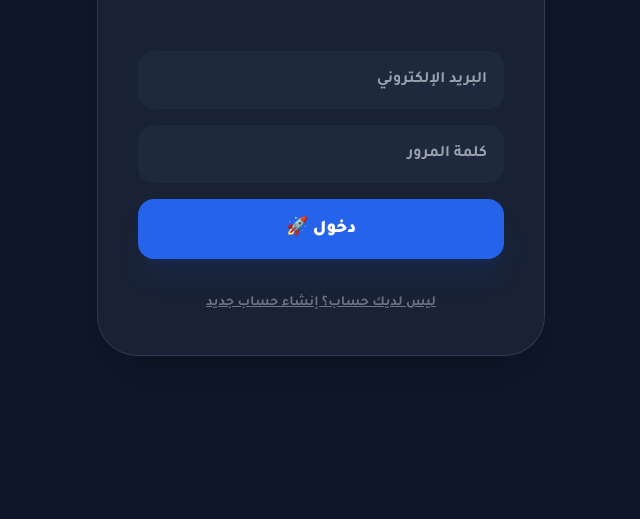
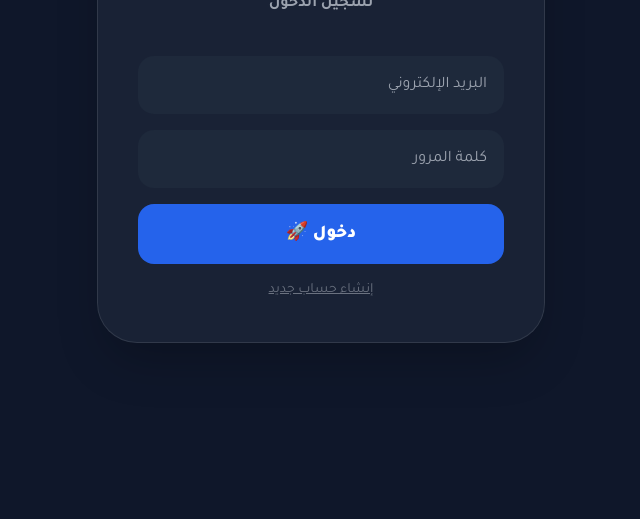
Before and after one commit to hlloa5145-cpu/Rulexs, a plain HTML site: page index.html in a window 1280 px wide. Shown: the part 281-800 px from the top of the page, without its empty margins (319-959 px from the left). Drawn offline with nearby package versions, Linux system fonts and the light colour scheme.

Commit message:
Update index.html

```diff
--- a/index.html
+++ b/index.html
@@ -13,105 +13,47 @@
     </style>
 </head>
 <body class="min-h-screen flex items-center justify-center p-6">
-
-    <div class="w-full max-w-md glass p-10 rounded-[2.5rem] shadow-2xl">
-        <div class="text-center mb-10">
-            <h1 class="text-5xl font-black text-blue-500 italic tracking-tighter">ROLEX</h1>
-            <p id="formTitle" class="text-gray-400 font-bold mt-2 text-xs uppercase tracking-[0.2em]">تسجيل الدخول</p>
+    <div id="app" class="w-full max-w-md glass p-10 rounded-[2.5rem] shadow-2xl">
         </div>
 
-        <div class="space-y-4">
-            <div id="userField" class="hidden transition-all">
-                <input type="text" id="username" placeholder="اسم المستخدم"
-                       class="w-full p-4 rounded-2xl bg-slate-800 border border-transparent focus:bg-slate-700 focus:border-blue-500 outline-none transition-all font-bold">
-            </div>
-            <input type="email" id="email" placeholder="البريد الإلكتروني"
-                   class="w-full p-4 rounded-2xl bg-slate-800 border border-transparent focus:bg-slate-700 focus:border-blue-500 outline-none transition-all font-bold">
-            <input type="password" id="password" placeholder="كلمة المرور"
-                   class="w-full p-4 rounded-2xl bg-slate-800 border border-transparent focus:bg-slate-700 focus:border-blue-500 outline-none transition-all font-bold">
-
-            <button onclick="handleSubmit()" id="mainBtn"
-                    class="w-full bg-blue-600 text-white p-4 rounded-2xl font-black text-lg shadow-xl shadow-blue-900/20 hover:bg-blue-500 active:scale-95 transition-all">
-                دخول 🚀
-            </button>
-        </div>
-
-        <div class="text-center mt-8">
-            <button onclick="toggleMode()" id="toggleBtn" class="text-sm text-gray-500 font-bold hover:text-blue-400 transition-colors underline">
-                ليس لديك حساب؟ إنشاء حساب جديد
-            </button>
-        </div>
-    </div>
-
     <script>
-        // الربط المباشر والنهائي (تم تعديله لك)
         const SUPABASE_URL = "https://rsmrgiyecaoicrqxgize.supabase.co";
         const SUPABASE_KEY = "EyJhbGciOiJIUzI1NiIsInR5cCI6IkpXVCJ9.eyJpc3MiOiJzdXBhYmFzZSIsInJlZiI6InJzbXJnaXllY2FvaWNycXhnaXplIiwicm9sZSI6ImFub24iLCJpYXQiOjE3NzQ4OTEzODgsImV4cCI6MjA5MDQ2NzM4OH0.9YafUeTgpnqWNsjokIwzHmM-nEkDH81271t2rdk_2UQ";
-
         const _supabase = supabase.createClient(SUPABASE_URL, SUPABASE_KEY);
 
-        let isLoginMode = true;
+        const app = document.getElementById('app');
 
-        function toggleMode() {
-            isLoginMode = !isLoginMode;
-            document.getElementById('userField').classList.toggle('hidden');
-            document.getElementById('formTitle').innerText = isLoginMode ? "تسجيل الدخول" : "إنشاء حساب جديد";
-            document.getElementById('mainBtn').innerText = isLoginMode ? "دخول 🚀" : "بدء الرحلة ✨";
-            document.getElementById('toggleBtn').innerText = isLoginMode ? "ليس لديك حساب؟ إنشاء حساب جديد" : "لديك حساب بالفعل؟ تسجيل الدخول";
+        // دالة عرض صفحة الدخول
+        function showLogin() {
+            app.innerHTML = `
+                <div class="text-center mb-10">
+                    <h1 class="text-5xl font-black text-blue-500 italic uppercase">Rolex</h1>
+                    <p class="text-gray-400 mt-2 font-bold">تسجيل الدخول</p>
+                </div>
+                <div class="space-y-4">
+                    <input type="email" id="email" placeholder="البريد الإلكتروني" class="w-full p-4 rounded-2xl bg-slate-800 outline-none focus:border-blue-500 border border-transparent transition-all">
+                    <input type="password" id="pass" placeholder="كلمة المرور" class="w-full p-4 rounded-2xl bg-slate-800 outline-none focus:border-blue-500 border border-transparent transition-all">
+                    <button onclick="login()" id="btn" class="w-full bg-blue-600 p-4 rounded-2xl font-black text-lg">دخول 🚀</button>
+                    <button onclick="showRegister()" class="w-full text-sm text-gray-500 underline mt-4">إنشاء حساب جديد</button>
+                </div>
+            `;
         }
 
-        async function handleSubmit() {
-            const email = document.getElementById('email').value.trim();
-            const pass = document.getElementById('password').value.trim();
-            const user = document.getElementById('username').value.trim();
-            const btn = document.getElementById('mainBtn');
-
-            if (!email || !pass || (!isLoginMode && !user)) {
-                alert("يرجى إكمال كافة البيانات!");
-                return;
-            }
-
-            btn.disabled = true;
-            btn.innerText = "جاري الاتصال...";
-
-            try {
-                if (isLoginMode) {
-                    const { data, error } = await _supabase
-                        .from('user_profiles')
-                        .select('*')
-                        .eq('email', email)
-                        .eq('password', pass)
-                        .single();
-
-                    if (data) {
-                        localStorage.setItem('user_session', JSON.stringify(data));
-                        window.location.href = 'home-wallet.html';
-                    } else {
-                        alert("الإيميل أو الباسورد خطأ، تأكد منهم!");
-                        resetBtn();
-                    }
-                } else {
-                    const { error } = await _supabase
-                        .from('user_profiles')
-                        .insert([{ email, password: pass, username: user, balance: 0 }]);
-
-                    if (error) throw error;
-                    alert("مبروك! تم إنشاء حسابك بنجاح، سجل دخولك الآن.");
-                    toggleMode();
-                    resetBtn();
-                }
-            } catch (err) {
-                console.error(err);
-                alert("حدث خطأ في الاتصال، تأكد من تحديث الصفحة.");
-                resetBtn();
+        // دالة الدخول
+        async function login() {
+            const email = document.getElementById('email').value;
+            const pass = document.getElementById('pass').value;
+            const { data, error } = await _supabase.from('user_profiles').select('*').eq('email', email).eq('password', pass).single();
+            if (data) {
+                alert('أهلاً بك: ' + data.username);
+                // هنا نفتح صفحة المحفظة
+            } else {
+                alert('خطأ في البيانات!');
             }
         }
 
-        function resetBtn() {
-            const btn = document.getElementById('mainBtn');
-            btn.disabled = false;
-            btn.innerText = isLoginMode ? "دخول 🚀" : "بدء الرحلة ✨";
-        }
+        // ابدأ بصفحة الدخول
+        showLogin();
     </script>
 </body>
 </html>
```
